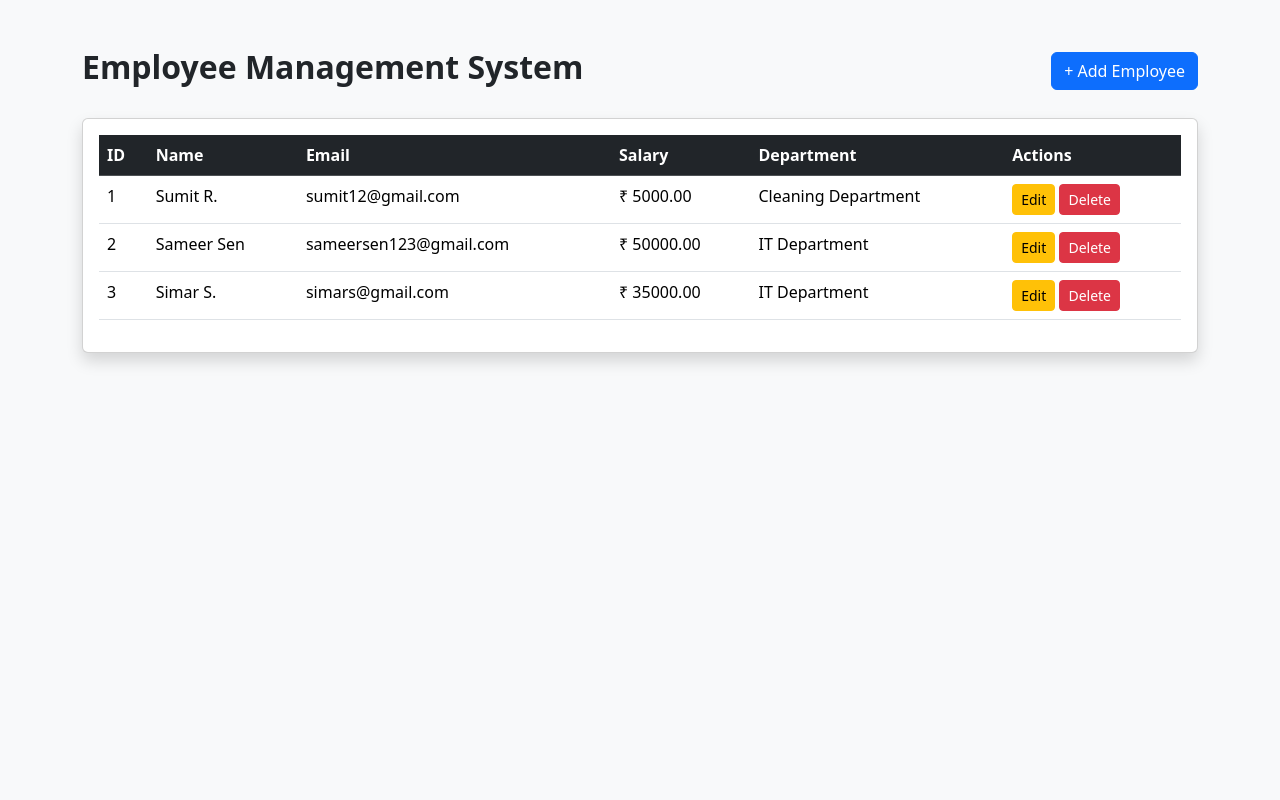
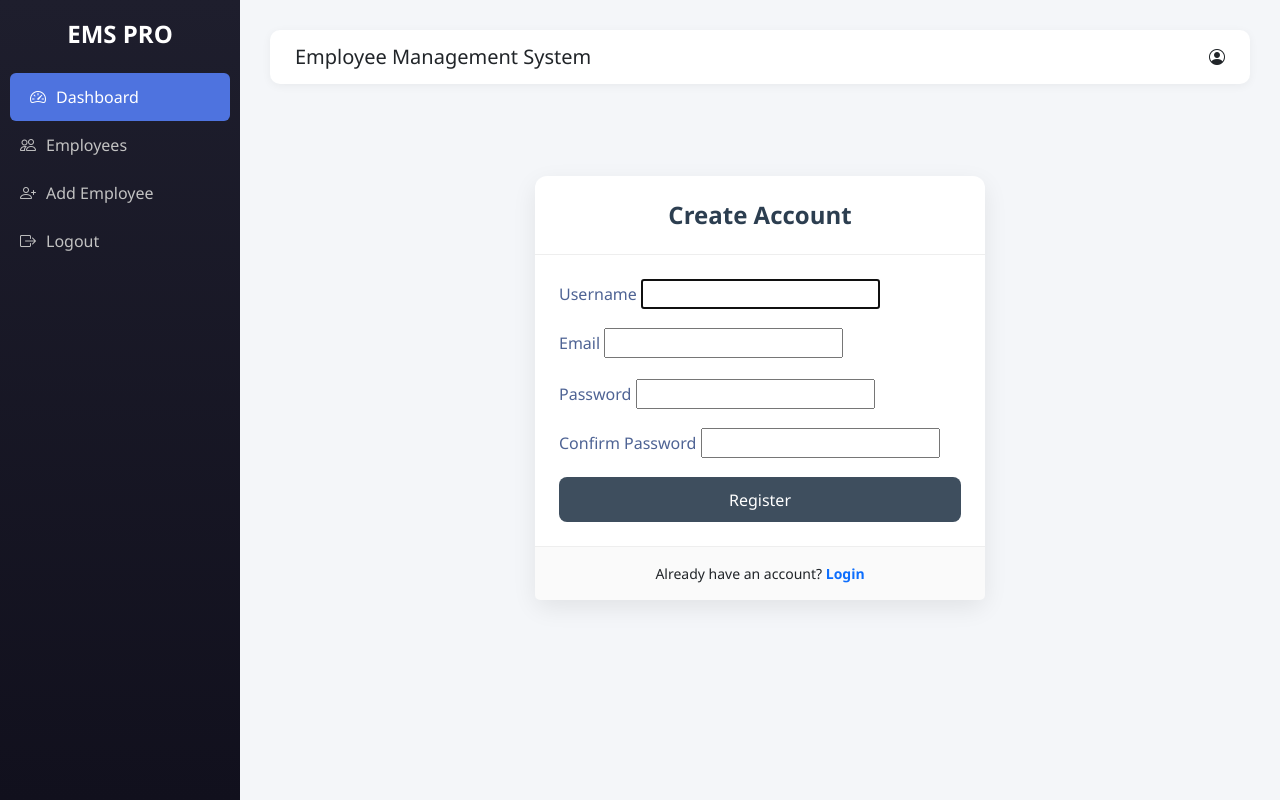
Before and after one commit to Jiya0809/Employer, a Django app: page / in a window 1280 px wide. Run offline with Django 5.2, Linux system fonts and the light colour scheme; data comes from the database, SQL or seed files in the repository; both versions use the stored data as it was after the commit.

Commit message:
Initial commit

```diff
--- a/Emplyoer/settings.py
+++ b/Emplyoer/settings.py
@@ -116,3 +116,7 @@ USE_TZ = True
 # https://docs.djangoproject.com/en/6.0/howto/static-files/
 
 STATIC_URL = 'static/'
+
+LOGIN_URL = 'login'
+LOGIN_REDIRECT_URL = 'dashboard'
+LOGOUT_REDIRECT_URL = 'login'
--- /dev/null
+++ b/employee/templates/employee/base.html
@@ -0,0 +1,125 @@
+<!DOCTYPE html>
+<html lang="en">
+<head>
+    <title>EMS Pro</title>
+    <meta name="viewport" content="width=device-width, initial-scale=1">
+
+    <link href="https://cdn.jsdelivr.net/npm/bootstrap@5.3.2/dist/css/bootstrap.min.css" rel="stylesheet">
+    <link href="https://cdn.jsdelivr.net/npm/bootstrap-icons@1.11.1/font/bootstrap-icons.css" rel="stylesheet">
+
+    <style>
+        body {
+            background-color: #f5f7fb;
+            font-family: 'Segoe UI', sans-serif;
+        }
+
+        /* Sidebar */
+        .sidebar {
+            height: 100vh;
+            width: 240px;
+            position: fixed;
+            background: linear-gradient(180deg, #1e1e2d, #11101d);
+            color: white;
+            padding-top: 20px;
+        }
+
+        .sidebar h4 {
+            font-weight: 600;
+        }
+
+        .sidebar a {
+            display: flex;
+            align-items: center;
+            gap: 10px;
+            padding: 12px 20px;
+            color: #c2c2c2;
+            text-decoration: none;
+            transition: 0.3s;
+        }
+
+        .sidebar a:hover {
+            background: #2c2c3e;
+            color: white;
+        }
+
+        .sidebar a.active {
+            background: #4e73df;
+            color: white;
+            border-radius: 6px;
+            margin: 0 10px;
+        }
+
+        /* Content */
+        .content {
+            margin-left: 240px;
+            padding: 30px;
+        }
+
+        /* Topbar */
+        .topbar {
+            background: white;
+            padding: 15px 25px;
+            border-radius: 10px;
+            box-shadow: 0 2px 10px rgba(0,0,0,0.05);
+            display: flex;
+            justify-content: space-between;
+            align-items: center;
+        }
+
+        /* Cards */
+        .stat-card {
+            background: white;
+            border-radius: 15px;
+            padding: 25px;
+            box-shadow: 0 5px 20px rgba(0,0,0,0.05);
+            transition: 0.3s;
+        }
+
+        .stat-card:hover {
+            transform: translateY(-5px);
+        }
+
+        .stat-icon {
+            font-size: 30px;
+            padding: 15px;
+            border-radius: 12px;
+            color: white;
+        }
+    </style>
+</head>
+
+<body>
+
+<div class="sidebar">
+    <h4 class="text-center mb-4">EMS PRO</h4>
+
+    <a href="{% url 'dashboard' %}" class="active">
+        <i class="bi bi-speedometer2"></i> Dashboard
+    </a>
+    <a href="{% url 'index' %}">
+        <i class="bi bi-people"></i> Employees
+    </a>
+    <a href="{% url 'add_employee' %}">
+        <i class="bi bi-person-plus"></i> Add Employee
+    </a>
+    <a href="{% url 'logout' %}">
+        <i class="bi bi-box-arrow-right"></i> Logout
+    </a>
+</div>
+
+<div class="content">
+
+    <div class="topbar mb-4">
+        <h5 class="mb-0">Employee Management System</h5>
+        <div>
+            <i class="bi bi-person-circle"></i> {{ request.user.username }}
+        </div>
+    </div>
+
+    {% block content %}
+    {% endblock %}
+
+</div>
+
+</body>
+</html>
--- a/employee/templates/employee/index.html
+++ b/employee/templates/employee/index.html
@@ -1,29 +1,20 @@
-<!DOCTYPE html>
-<html>
-<head>
-    <title>Employee Management</title>
-    <link href="https://cdn.jsdelivr.net/npm/bootstrap@5.3.2/dist/css/bootstrap.min.css" rel="stylesheet">
-</head>
-<body class="bg-light">
+{% extends 'employee/base.html' %}
+{% block content %}
 
-<div class="container mt-5">
+<h3>Employee List</h3>
 
-    <div class="d-flex justify-content-between align-items-center mb-4">
-        <h2 class="fw-bold">Employee Management System</h2>
-        <a href="{% url 'add_employee' %}" class="btn btn-primary">+ Add Employee</a>
-    </div>
+<a href="{% url 'add_employee' %}" class="btn btn-success mb-3">
+    + Add Employee
+</a>
 
-    <div class="card shadow">
-        <div class="card-body">
-
-            <table class="table table-hover">
+<table class="table table-bordered table-striped shadow">
     <thead class="table-dark">
         <tr>
             <th>ID</th>
             <th>Name</th>
             <th>Email</th>
+            <th>Department</th>
             <th>Salary</th>
-                        <th>Department</th>
             <th>Actions</th>
         </tr>
     </thead>
@@ -33,29 +24,15 @@
             <td>{{ emp.id }}</td>
             <td>{{ emp.name }}</td>
             <td>{{ emp.email }}</td>
-                        <td>₹ {{ emp.salary }}</td>
             <td>{{ emp.department }}</td>
+            <td>{{ emp.salary }}</td>
             <td>
-                            <a href="{% url 'update_employee' emp.id %}" class="btn btn-sm btn-warning">Edit</a>
-                            <a href="{% url 'delete_employee' emp.id %}"
-                               class="btn btn-sm btn-danger"
-                               onclick="return confirm('Are you sure you want to delete this employee?');">
-                               Delete
-                            </a>
+                <a href="{% url 'update_employee' emp.id %}" class="btn btn-warning btn-sm">Edit</a>
+                <a href="{% url 'delete_employee' emp.id %}" class="btn btn-danger btn-sm">Delete</a>
             </td>
-                    </tr>
-                    {% empty %}
-                    <tr>
-                        <td colspan="6" class="text-center">No employees added yet.</td>
         </tr>
         {% endfor %}
     </tbody>
 </table>
 
-        </div>
-    </div>
-
-</div>
-
-</body>
-</html>
+{% endblock %}
--- /dev/null
+++ b/employee/templates/employee/register.html
@@ -0,0 +1,132 @@
+{% extends 'employee/base.html' %}
+
+{% block content %}
+
+<style>
+    body {
+        background-color: #f4f6f9;
+    }
+
+    .auth-wrapper {
+        min-height: 70vh;
+        display: flex;
+        justify-content: center;
+        align-items: center;
+    }
+
+    .auth-card {
+        width: 100%;
+        max-width: 450px;
+        border-radius: 12px;
+        border: none;
+        box-shadow: 0 8px 25px rgba(0, 0, 0, 0.08);
+        background: #ffffff;
+    }
+
+    .auth-header {
+        padding: 25px;
+        text-align: center;
+        border-bottom: 1px solid #eee;
+    }
+
+    .auth-header h4 {
+        margin: 0;
+        font-weight: 600;
+        color: #2c3e50;
+    }
+
+    .form-control {
+        height: 45px;
+        border-radius: 8px;
+        border: 1px solid #dcdfe6;
+        font-size: 14px;
+    }
+
+    .form-control:focus {
+        border-color: #4e73df;
+        box-shadow: 0 0 0 2px rgba(78, 115, 223, 0.15);
+    }
+
+    .btn-register {
+        height: 45px;
+        border-radius: 8px;
+        font-weight: 500;
+        background-color: #3e4e5e;
+        border: none;
+    }
+
+    .btn-register:hover {
+        background-color: #aebbc8;
+    }
+
+    .card-footer {
+        background: #fafafa;
+        border-top: 1px solid #eee;
+        text-align: center;
+        font-size: 14px;
+    }
+
+    label {
+        font-weight: 500;
+        margin-bottom: 6px;
+        color: #4e6394;
+    }
+</style>
+
+<div class="auth-wrapper">
+    <div class="auth-card card">
+
+        <div class="auth-header">
+            <h4>Create Account</h4>
+        </div>
+
+        <div class="card-body p-4">
+
+            <form method="POST">
+                {% csrf_token %}
+
+                {{ form.non_field_errors }}
+
+                <div class="mb-3">
+                    <label>Username</label>
+                    {{ form.username }}
+                    <div class="text-danger small">{{ form.username.errors }}</div>
+                </div>
+
+                <div class="mb-3">
+                    <label class="form-label">Email</label>
+                    {{ form.email }}
+                    <div class="text-danger">{{ form.email.errors }}</div>
+                </div>
+
+                <div class="mb-3">
+                    <label>Password</label>
+                    {{ form.password1 }}
+                    <div class="text-danger small">{{ form.password1.errors }}</div>
+                </div>
+
+                <div class="mb-3">
+                    <label>Confirm Password</label>
+                    {{ form.password2 }}
+                    <div class="text-danger small">{{ form.password2.errors }}</div>
+                </div>
+
+                <button type="submit" class="btn btn-register w-100" style="color: #ffffff;">
+                    Register
+                </button>
+
+            </form>
+
+        </div>
+
+        <div class="card-footer py-3">
+            Already have an account?
+            <a href="{% url 'login' %}" class="text-decoration-none fw-semibold">
+                Login
+            </a>
+        </div>
+
+    </div>
+</div>
+
+{% endblock %}
--- a/employee/urls.py
+++ b/employee/urls.py
@@ -1,8 +1,22 @@
 from django.urls import path
 from . import views
+from django.contrib.auth import views as auth_views
 
 urlpatterns = [
-    path('', views.index, name='index'),
+    # First page when server starts
+    path('', views.register_view, name='register'),
+
+    # Login (Django built-in)
+    path('login/', auth_views.LoginView.as_view(template_name='employee/login.html'), name='login'),
+
+    # Logout
+    path('logout/', views.logout_view, name='logout'),
+
+    # Dashboard
+    path('dashboard/', views.dashboard, name='dashboard'),
+
+    # Employee CRUD
+    path('employees/', views.index, name='index'),
     path('add/', views.add_employee, name='add_employee'),
     path('update/<int:id>/', views.update_employee, name='update_employee'),
     path('delete/<int:id>/', views.delete_employee, name='delete_employee'),
--- a/employee/views.py
+++ b/employee/views.py
@@ -1,7 +1,86 @@
+import re
 from django.shortcuts import render, redirect, get_object_or_404
 from .models import Employee
+from django.contrib.auth import logout, login
+from django.contrib.auth.decorators import login_required
+from django.contrib.auth.forms import UserCreationForm
+from django.contrib.auth.models import User
+from django.db.models import Sum
+from django import forms
 
-# Show all employees
+
+# Custom Register Form
+class RegisterForm(UserCreationForm):
+
+    username = forms.CharField(
+        max_length=150,
+        required=True,
+        help_text="Only alphabets and spaces allowed.",
+        validators=[]   # Remove default Django validators
+    )
+
+    email = forms.EmailField(required=True)
+
+    class Meta:
+        model = User
+        fields = ("username", "email", "password1", "password2")
+
+    def clean_username(self):
+        username = self.cleaned_data.get("username", "").strip()
+
+        # Only alphabets and spaces allowed
+        if not re.fullmatch(r"[A-Za-z ]+", username):
+            raise forms.ValidationError(
+                "Username must contain only alphabets and spaces."
+            )
+
+        return username
+
+# Register View
+def register_view(request):
+
+    # If already logged in → redirect to dashboard
+    if request.user.is_authenticated:
+        return redirect("dashboard")
+
+    if request.method == "POST":
+        form = RegisterForm(request.POST)
+        if form.is_valid():
+            user = form.save()
+
+            # Auto login after register
+            login(request, user)
+
+            return redirect("dashboard")
+    else:
+        form = RegisterForm()
+
+    return render(request, "employee/register.html", {"form": form})
+
+
+# Logout View
+def logout_view(request):
+    logout(request)
+    return redirect('login')
+
+
+# Dashboard View
+@login_required
+def dashboard(request):
+    total_employees = Employee.objects.count()
+    total_departments = Employee.objects.values('department').distinct().count()
+    total_salary = Employee.objects.aggregate(Sum('salary'))['salary__sum'] or 0
+
+    context = {
+        'total_employees': total_employees,
+        'total_departments': total_departments,
+        'total_salary': total_salary,
+    }
+    return render(request, 'employee/dashboard.html', context)
+
+
+# Show All Employees
+@login_required
 def index(request):
     query = request.GET.get('q')
 
@@ -11,7 +90,7 @@ def index(request):
         employees = Employee.objects.all()
 
     total_employees = employees.count()
-    total_salary = sum(emp.salary for emp in employees)
+    total_salary = employees.aggregate(Sum('salary'))['salary__sum'] or 0
 
     context = {
         'employees': employees,
@@ -23,7 +102,8 @@ def index(request):
     return render(request, 'employee/index.html', context)
 
 
-# Add employee
+# Add Employee
+@login_required
 def add_employee(request):
     if request.method == "POST":
         name = request.POST['name']
@@ -42,7 +122,8 @@ def add_employee(request):
     return render(request, 'employee/add.html')
 
 
-# Update employee
+# Update Employee
+@login_required
 def update_employee(request, id):
     employee = get_object_or_404(Employee, id=id)
 
@@ -57,7 +138,8 @@ def update_employee(request, id):
     return render(request, 'employee/update.html', {'employee': employee})
 
 
-# Delete employee
+# Delete Employee
+@login_required
 def delete_employee(request, id):
     employee = get_object_or_404(Employee, id=id)
     employee.delete()
```
Also changed, not shown: employee/templates/employee/add.html (+31 -24 lines), employee/templates/employee/dashboard.html (added, +49 -0 lines), employee/templates/employee/login.html (added, +21 -0 lines), employee/templates/employee/update.html (+13 -43 lines), db.sqlite3, employee/migrations/0002_employee_status.py (added), employee/migrations/0003_remove_employee_status.py (added), employee/models.py (line endings or trailing spaces). Lines whose indentation alone changed are shown as unchanged.
